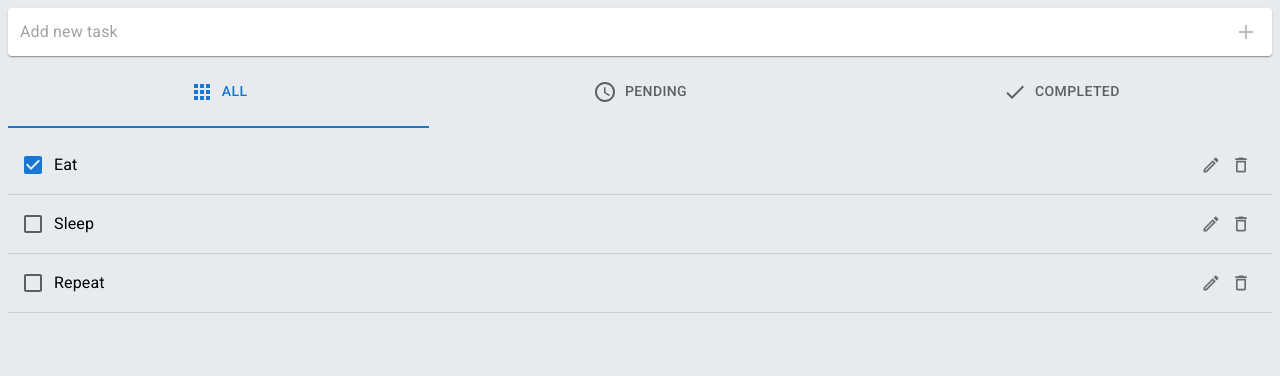
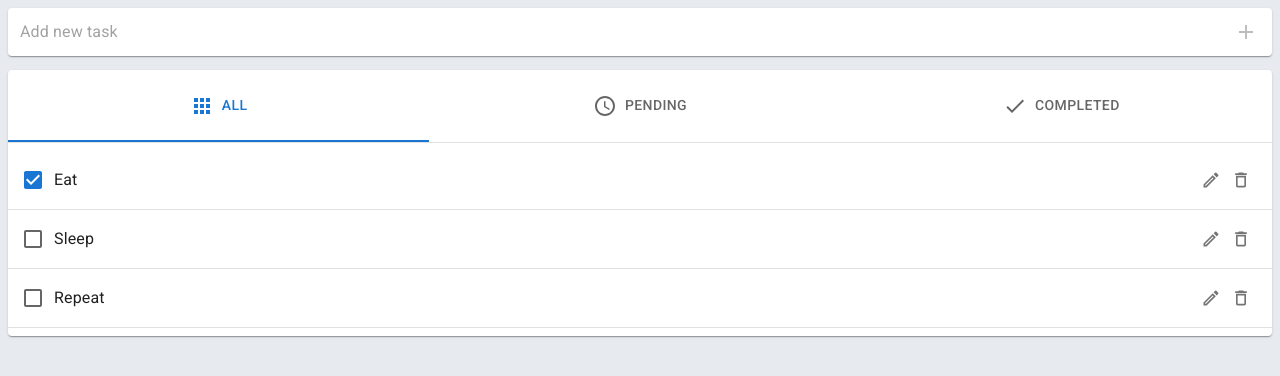
Before and after one commit to FightM9/react-mui-todo, a React (Create React App) app: page / in a window 1280 px wide. Shown: the top 376 px of the page. Built offline with nearby package versions, Linux system fonts and the light colour scheme.

Commit message:
Remove comment

```diff
--- a/src/TodoApp.js
+++ b/src/TodoApp.js
@@ -1,11 +1,12 @@
 import React, { useReducer, useState } from "react";
 import AddTodoForm from "./components/AddTodoForm";
-import { openModalInput } from "./components/modal";
+import Card from '@mui/material/Card';
 import TodoList from "./components/TodoList";
 import FakeData from "./utils/fakeData";
 import TodoTabs from "./components/TodoTabs";
 import { Context } from "./utils/context";
 import reducer, { actionType } from "./utils/reduser";
+import { Divider } from "@mui/material";
 
 export default function TodoApp() {
   const [todos, dispatch] = useReducer(reducer, FakeData);
@@ -22,24 +23,15 @@ export default function TodoApp() {
     }
   };
 
-
-  // const editTodo = (id) => {
-  //   const oldTitle = getTodoById(id).title;
-  //   const newTitle = openModalInput(oldTitle);
-  //   setTodos(
-  //     todos.map((todo) =>
-  //       todo.id === id ? { ...todo, title: newTitle } : { ...todo }
-  //     )
-  //   );
-  // };
-
   return (
     <Context.Provider value={{ dispatch }}>
-      <div>
         <AddTodoForm/>
+        <br/>
+        <Card  >
         <TodoTabs value={tab} setValue={setTab} />
+        <Divider />
         <TodoList todos={getActiveTodoList()} />
-      </div>
+      </Card>
     </Context.Provider>
   );
 }
```
